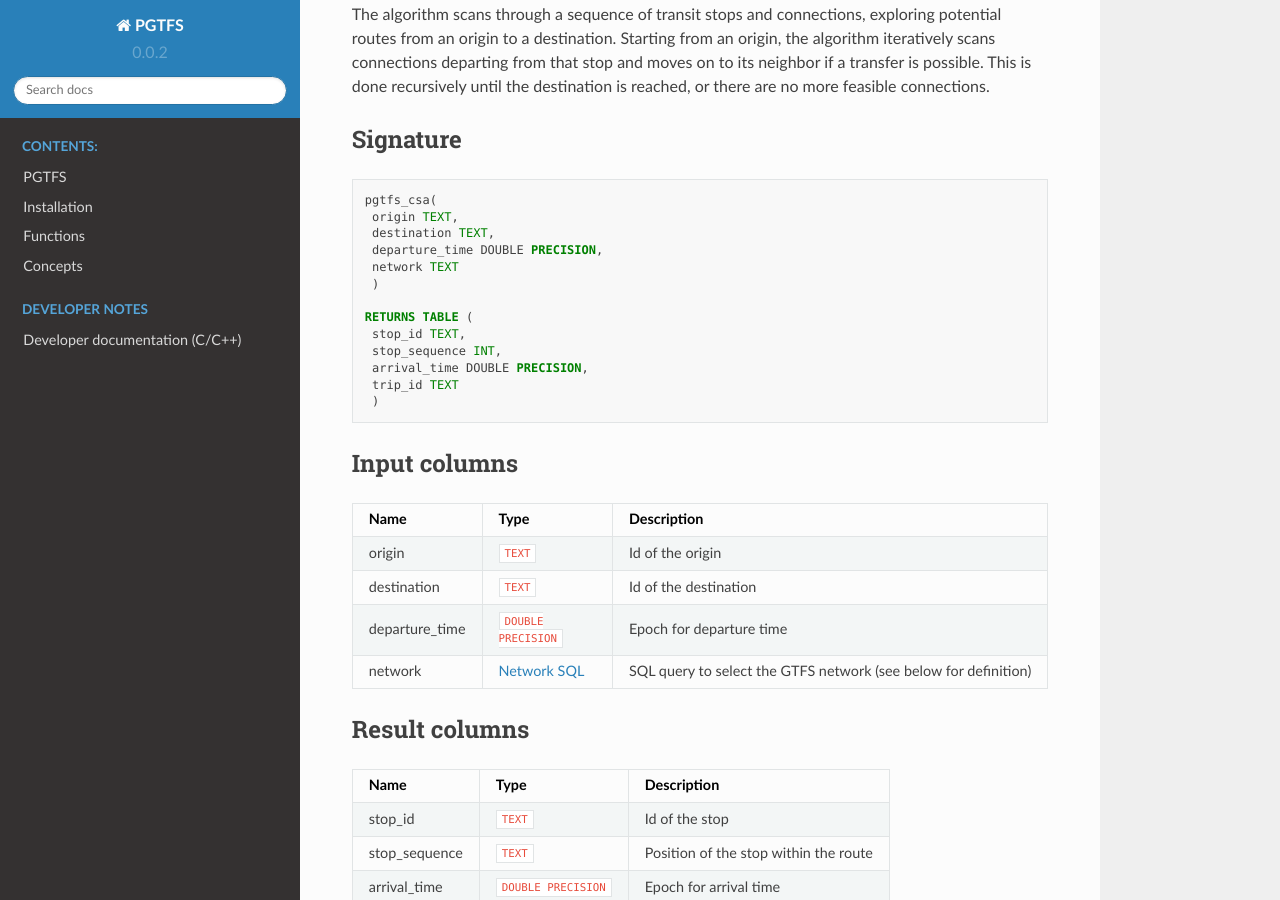
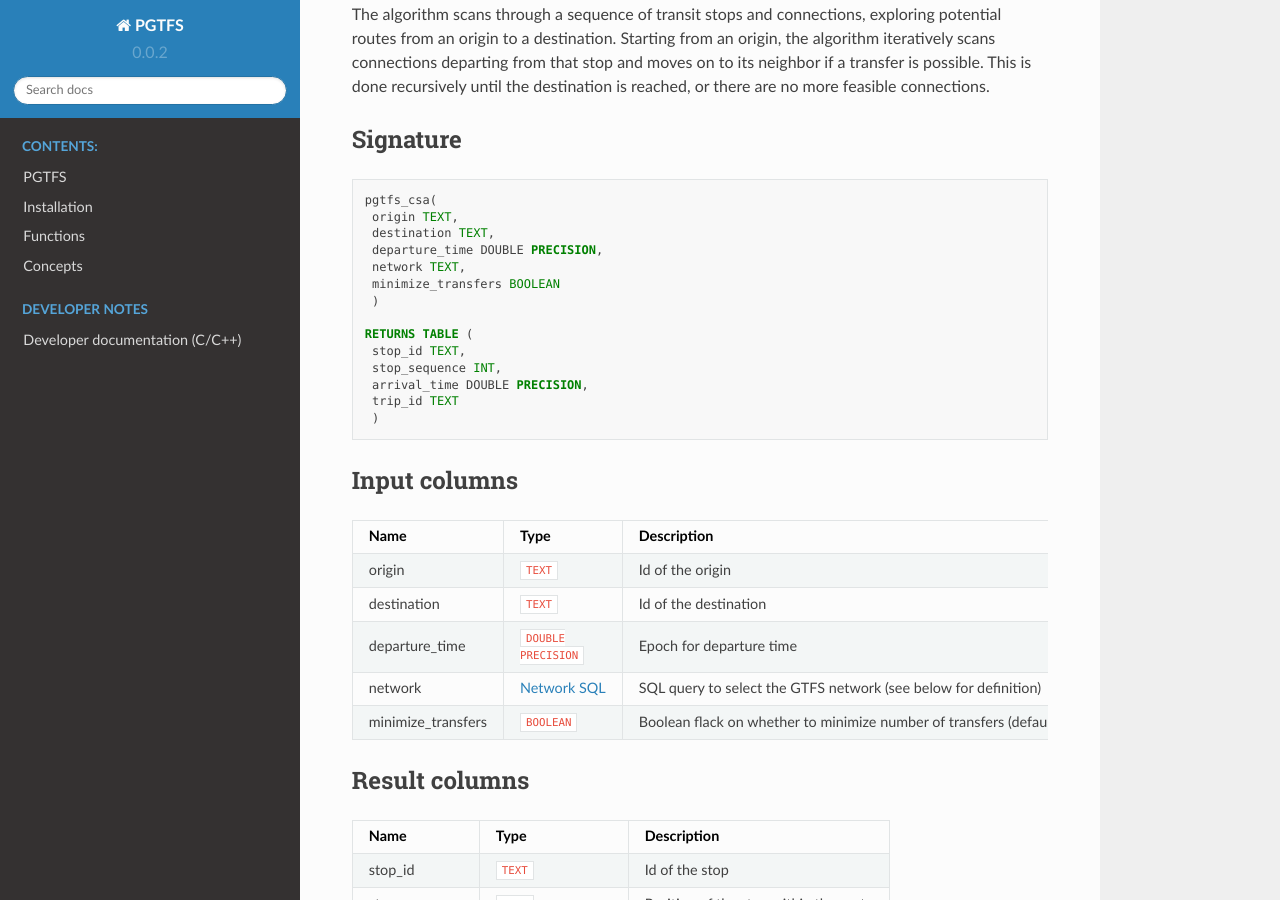
Before and after one commit to adrianprelipcean/pgtfs, a Sphinx documentation site: the page built from docs/src/functions/pgtfs_csa.rst, in a window 1280 px wide and 900 px high, scrolled down 399 px. Built offline with Sphinx 7.4.7 and the Read the Docs theme 2.0.0, drawn with Linux system fonts in a browser that asks for light colours.

Commit message:
docs: added new column to the *.rst docs

```diff
--- a/docs/src/functions/pgtfs_csa.rst
+++ b/docs/src/functions/pgtfs_csa.rst
@@ -38,7 +38,8 @@ Signature
     origin TEXT,
     destination TEXT,
     departure_time DOUBLE PRECISION,
-    network TEXT
+    network TEXT,
+    minimize_transfers BOOLEAN
     )
 
    RETURNS TABLE (
@@ -52,14 +53,15 @@ Signature
 Input columns
 -------------------------------------------------------------------------------
 
-=============== ==================== ===============================
-Name            Type                 Description
-=============== ==================== ===============================
-origin          ``TEXT``             Id of the origin
-destination     ``TEXT``             Id of the destination
-departure_time  ``DOUBLE PRECISION`` Epoch for departure time
-network         `Network SQL`_       SQL query to select the GTFS network (see below for definition)
-=============== ==================== ===============================
+=================== ==================== ===============================
+Name                Type                 Description
+=================== ==================== ===============================
+origin              ``TEXT``             Id of the origin
+destination         ``TEXT``             Id of the destination
+departure_time      ``DOUBLE PRECISION`` Epoch for departure time
+network             `Network SQL`_       SQL query to select the GTFS network (see below for definition)
+minimize_transfers  ``BOOLEAN``          Boolean flack on whether to minimize number of transfers (defaults to false)
+=================== ==================== ===============================
 
 
 Result columns
```
